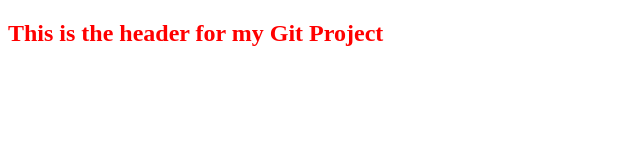
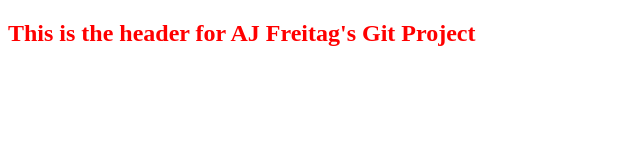
Before and after one commit to freitag-aj-2020/foobar, a plain HTML site: page index.html in a window 1280 px wide. Shown: the whole page, without its empty margins (0-640 px from the left). Drawn offline with Linux system fonts and the light colour scheme.

Commit message:
update h2 with my name

```diff
--- a/index.html
+++ b/index.html
@@ -6,5 +6,5 @@
 </head>
 
 <body>
-    <h2>This is the header for my Git Project</h2>
+    <h2>This is the header for AJ Freitag's Git Project</h2>
 </body>
```
